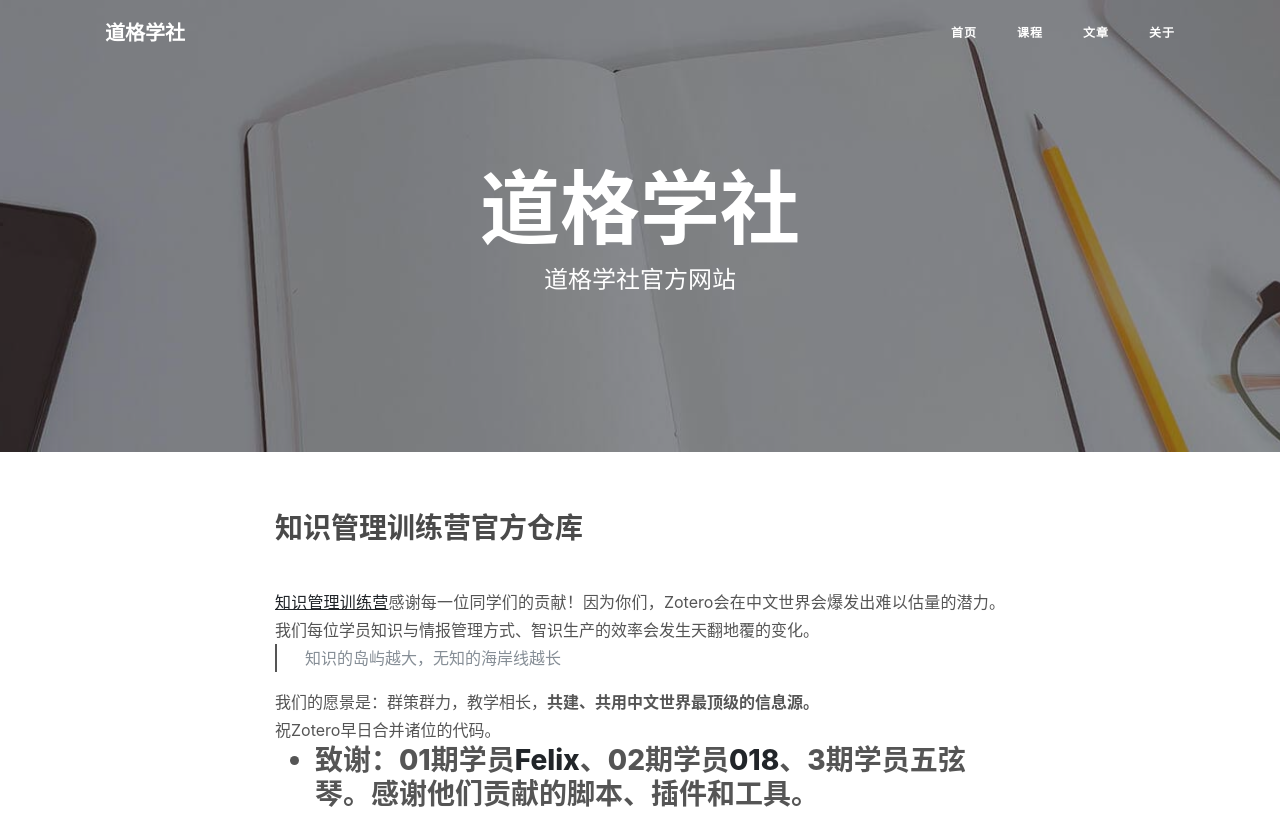
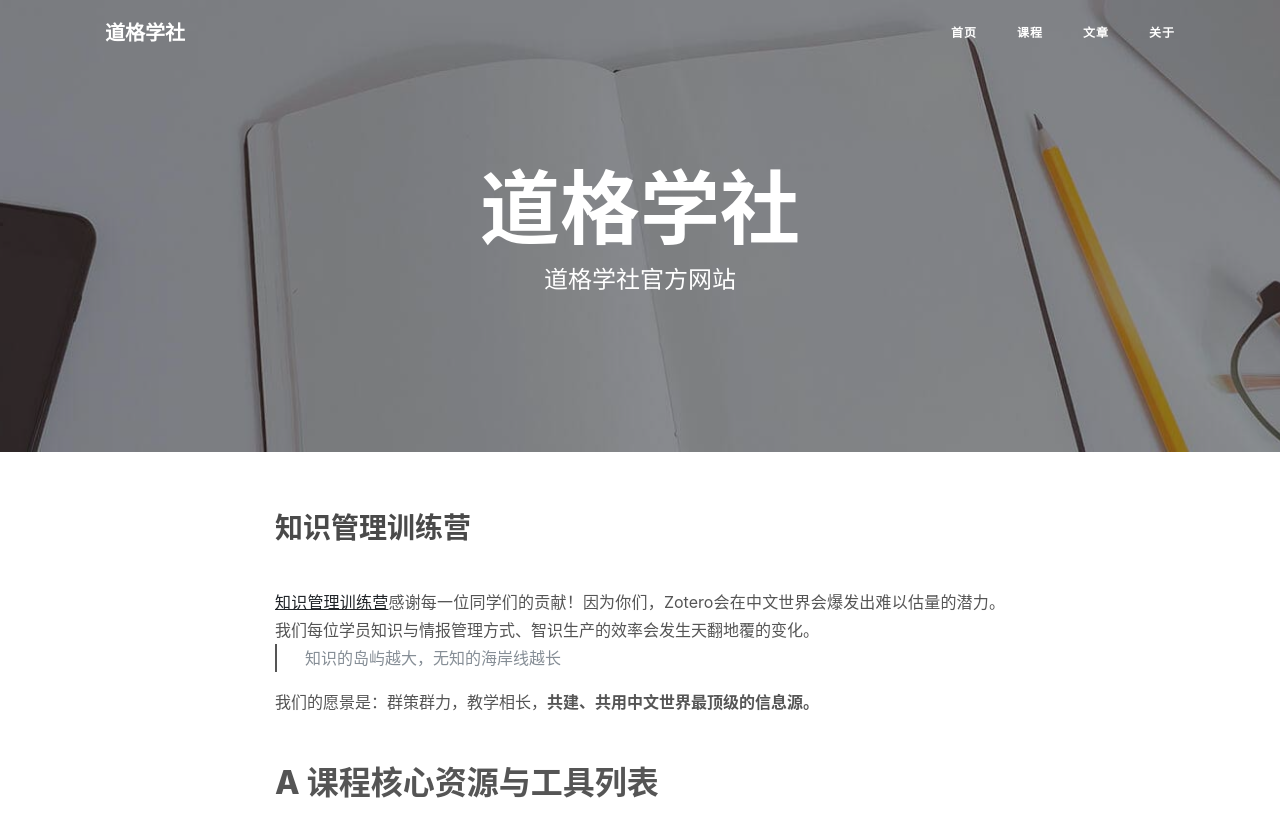
Before and after one commit to gezhongran/gezhongran.github.io, a plain HTML site: page index.html in a window 1280 px wide. Shown: the top 814 px of the page. Drawn offline with nearby package versions, Linux system fonts and the light colour scheme; a script that the page names is missing; a small style sheet from the web is missing.

Commit message:
update from gridea: 2020-11-30 16:50:02

```diff
--- a/index.html
+++ b/index.html
@@ -85,7 +85,7 @@
         <div class="post-preview">
           <a href="https://gezhongran.github.io/post/dao-ge-xue-she/">
             <h2 class="post-title">
-              知识管理训练营官方仓库
+              知识管理训练营
             </h2>
             </a>
             <h3 class="post-subtitle">
@@ -94,10 +94,6 @@
 <p>知识的岛屿越大，无知的海岸线越长</p>
 </blockquote>
 <p>我们的愿景是：群策群力，教学相长，<strong>共建、共用中文世界最顶级的信息源。</strong></p>
-<p>祝Zotero早日合并诸位的代码。</p>
-<ul>
-<li>致谢：01期学员<a href="https://github.com/xuwd/translators">Felix</a>、02期学员<a href="https://github.com/018/translators">018</a>、3期学员五弦琴。感谢他们贡献的脚本、插件和工具。</li>
-</ul>
 <h2 id="a-课程核心资源与工具列表">A 课程核心资源与工具列表</h2>
 <ol>
 <li><strong>Tampermonkey脚本</strong></li>
```
Also changed, not shown: archives/index.html (+1 -1 lines), atom.xml (+2 -10 lines), post/dao-ge-xue-she/index.html (+4 -8 lines).
